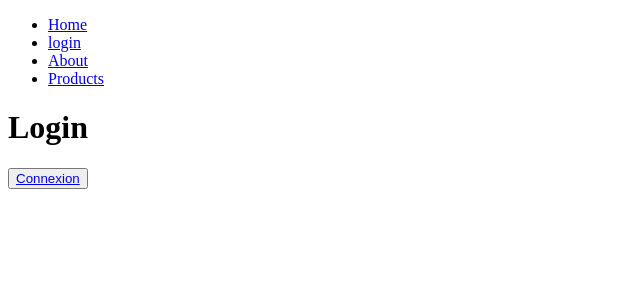
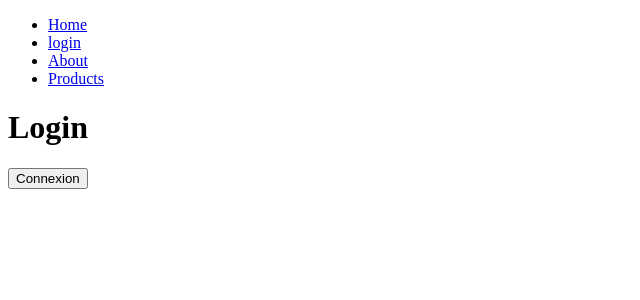
Before and after one commit to kadiebweoscar0/GESTION-PHARMA, a React (Vite) app: page / in a window 1280 px wide. Shown: the top 300 px of the page, without its empty margins (0-640 px from the left). Built offline with nearby package versions, Linux system fonts and the light colour scheme.

Commit message:
edit a logic on component button with a hook useNavigate and in create a function handleclick for manage eventListener click

```diff
--- a/src/components/button.jsx
+++ b/src/components/button.jsx
@@ -1,8 +1,14 @@
-import { Link } from "react-router-dom";
+import { useNavigate } from "react-router-dom";
 
 function Button({ValueButton, LinkValue}) {
+
+    const navigate = useNavigate();
+    const handleclick = () =>{
+        navigate(LinkValue)
+    }
+
     return(
-        <button><Link to={LinkValue}>{ValueButton}</Link></button>
+        <button onClick={handleclick}>{ValueButton}</button>
     )
 }
 export default Button;
--- a/src/pages/singleProduct.jsx
+++ b/src/pages/singleProduct.jsx
@@ -3,6 +3,7 @@
 function SingleProduct() {
     return(
         <h1>SingleProduct</h1>
+
     )
 }
 export default SingleProduct;
```
